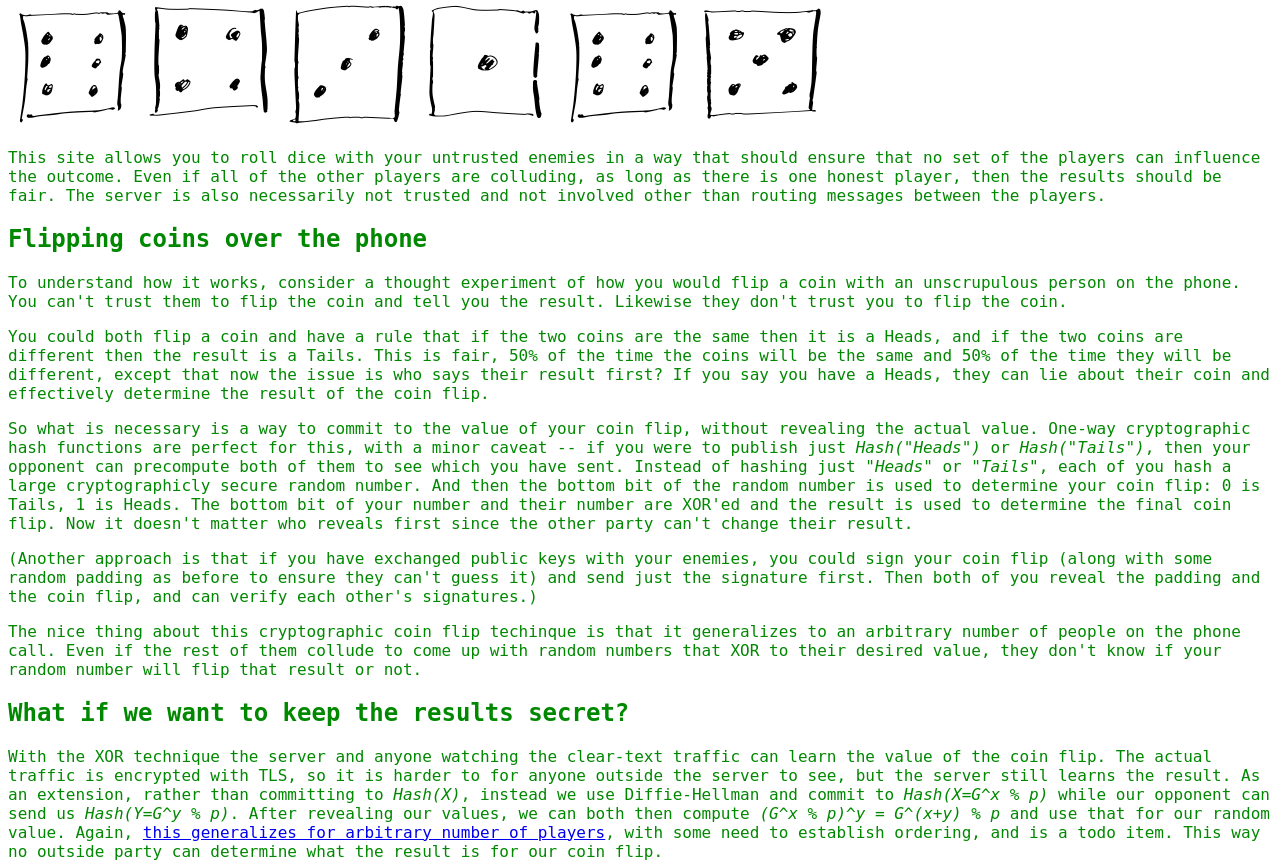
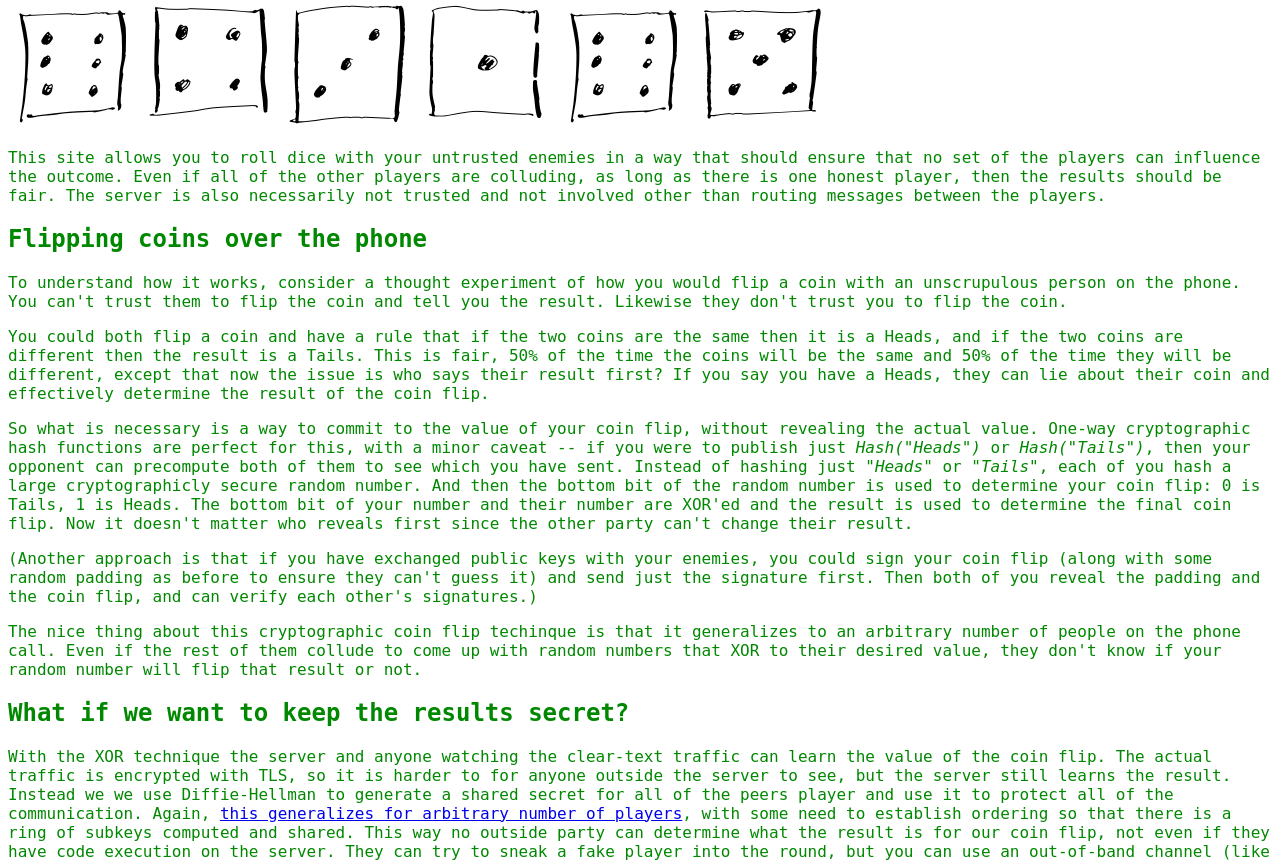
Before and after one commit to osresearch/diceroll-games, a website: page static/about.html in a window 1280 px wide. Shown: the part 81-943 px from the top of the page. Drawn offline with Linux system fonts and the light colour scheme.

Commit message:
about: dh is now in place

```diff
--- a/static/about.html
+++ b/static/about.html
@@ -95,17 +95,21 @@ that result or not.
 With the XOR technique the server and anyone watching the clear-text
 traffic can learn the value of the coin flip.  The actual traffic is
 encrypted with TLS, so it is harder to for anyone outside the server
-to see, but the server still learns the result.  As an extension,
-rather than committing to <em>Hash(X)</em>, instead we use Diffie-Hellman
-and commit to <em>Hash(X=G^x % p)</em> while our opponent can send us
-<em>Hash(Y=G^y % p)</em>.  After revealing our values, we can both
-then compute <em>(G^x % p)^y = G^(x+y) % p</em> and use that for
-our random value.  Again, <a href="https://en.wikipedia.org/wiki/Diffie%E2%80%93Hellman_key_exchange#Operation_with_more_than_two_parties">this generalizes for arbitrary number of players</a>,
-with some need to establish ordering, and is a todo item.
-This way no outside party can determine what the result is for our coin flip.
+to see, but the server still learns the result.  Instead we
+we use Diffie-Hellman to generate a shared secret for all of the peers
+player and use it to protect all of the communication.
+Again, <a href="https://en.wikipedia.org/wiki/Diffie%E2%80%93Hellman_key_exchange#Operation_with_more_than_two_parties">this generalizes for arbitrary number of players</a>,
+with some need to establish ordering so that there is a ring of subkeys computed and shared.
+
+This way no outside party can determine what the result is for our coin flip,
+not even if they have code execution on the server.  They can try to sneak
+a fake player into the round, but you can use an out-of-band channel (like
+your voice chat) to verify the public portion of each player's Diffie-Hellman
+key.  If the four words don't match, then something has tried to MITM
+the group key establishment.
 
 <h2>Now can we trust the server?</h2>
-No, and there are a few more steps required to fix this. We'll need to import
+The server is never trusted, although there are a few more steps required to fix this. We'll need to import
 the public key management from <a href="https://secret.cards">secret.cards</a>
 to allow players to sign their commitments, and a way for players to
 establish identity out-of-band.
```
